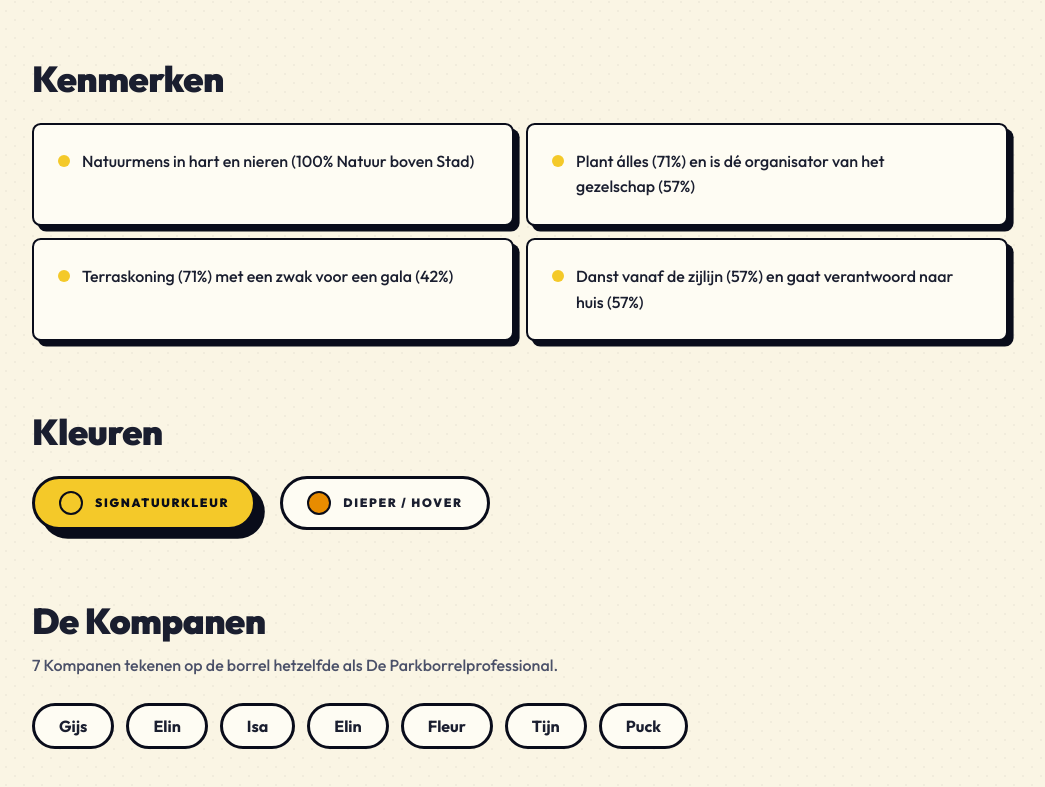
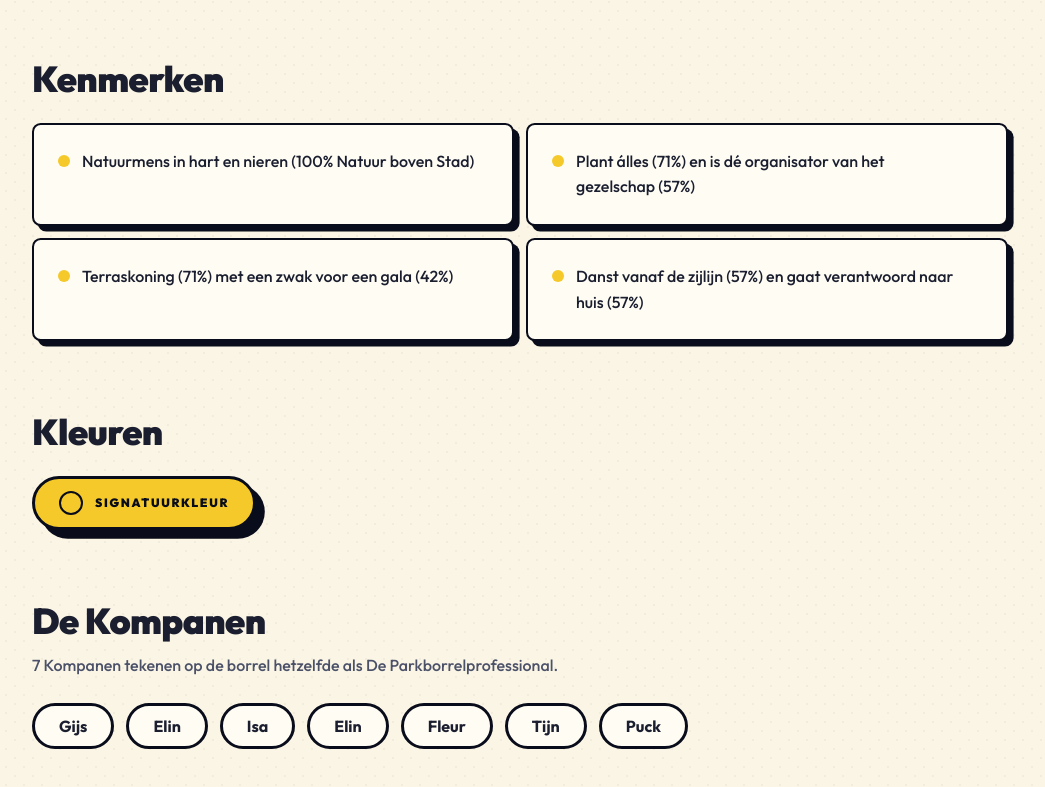
Before and after one commit to dipsaus9/kopstoot-kompanen-borrel-35, a Next.js app: page /typetjes/parkborrelprofessional in a window 1280 px wide. Shown: the part 745-1532 px from the top of the page, without its empty margins (120-1165 px from the left). Built offline with nearby package versions, Linux system fonts and the light colour scheme.

Commit message:
fix: drop dev-jargon 'Dieper/hover' swatch + clean 'Kies één:' question labels

```diff
--- a/components/find-yourself/person-card.tsx
+++ b/components/find-yourself/person-card.tsx
@@ -150,9 +150,6 @@ export function PersonCard({ person }: PersonCardProps) {
                   key={trait.key}
                   className="text-body font-medium leading-body text-foreground"
                 >
-                  <p className="text-caption font-bold tracking-eyebrow text-muted-foreground uppercase">
-                    {trait.label}
-                  </p>
                   <p className="text-pretty">
                     <span className="font-bold text-foreground">
                       {trait.value}
--- a/components/type-page/type-page.tsx
+++ b/components/type-page/type-page.tsx
@@ -190,16 +190,6 @@ export function TypePage({ entry }: TypePageProps) {
               Signatuurkleur
             </span>
           </div>
-          <div className="ink-outline flex min-h-tap items-center gap-stack-sm rounded-pill bg-card px-stack-md py-stack-sm text-card-foreground">
-            <span
-              aria-hidden
-              className="size-6 shrink-0 rounded-pill border-2 border-[var(--brand-cocoa-deep)]"
-              style={{ background: "var(--type-accent-strong)" }}
-            />
-            <span className="text-caption font-black uppercase tracking-eyebrow">
-              Dieper / hover
-            </span>
-          </div>
         </div>
       </section>
 
--- a/lib/data/schema.ts
+++ b/lib/data/schema.ts
@@ -287,19 +287,19 @@ export const QUESTIONS: readonly QuestionField[] = [
   { key: "borrelEnding", number: 12, label: "Hoe eindigt jouw gemiddelde Kompanenborrel?", role: "cluster", type: "single", encoding: "nominal", options: BORREL_ENDING },
   { key: "idealBorrel", number: 13, label: "Wat is jouw ideale borrel?", role: "cluster", type: "single", encoding: "nominal", options: IDEAL_BORREL },
   { key: "borrelRole", number: 14, label: "Op een borrel ben ik meestal…", role: "cluster", type: "single", encoding: "nominal", options: BORREL_ROLE },
-  { key: "planSpontaneous", number: 15, label: "Kies één: Plannen / Spontaan", role: "cluster", type: "single", encoding: "binary", options: PLAN_SPONTANEOUS },
-  { key: "cityNature", number: 16, label: "Kies één: Stad / Natuur", role: "cluster", type: "single", encoding: "binary", options: CITY_NATURE },
-  { key: "festivalTerrace", number: 17, label: "Kies één: Festival / Terras", role: "cluster", type: "single", encoding: "binary", options: FESTIVAL_TERRACE },
-  { key: "earlyBedLate", number: 18, label: "Kies één: Vroeg naar bed / We zien wel waar dit eindigt", role: "cluster", type: "single", encoding: "binary", options: EARLY_BED_LATE },
-  { key: "cuisine", number: 19, label: "Kies één (keuken)", role: "cluster", type: "single", encoding: "nominal", options: CUISINE },
-  { key: "morningEvening", number: 20, label: "Kies één: Ochtendmens / Avondmens", role: "cluster", type: "single", encoding: "binary", options: MORNING_EVENING },
+  { key: "planSpontaneous", number: 15, label: "Plannen of spontaan?", role: "cluster", type: "single", encoding: "binary", options: PLAN_SPONTANEOUS },
+  { key: "cityNature", number: 16, label: "Stad of natuur?", role: "cluster", type: "single", encoding: "binary", options: CITY_NATURE },
+  { key: "festivalTerrace", number: 17, label: "Festival of terras?", role: "cluster", type: "single", encoding: "binary", options: FESTIVAL_TERRACE },
+  { key: "earlyBedLate", number: 18, label: "Vroeg naar bed of doorgaan?", role: "cluster", type: "single", encoding: "binary", options: EARLY_BED_LATE },
+  { key: "cuisine", number: 19, label: "Favoriete keuken?", role: "cluster", type: "single", encoding: "nominal", options: CUISINE },
+  { key: "morningEvening", number: 20, label: "Ochtend- of avondmens?", role: "cluster", type: "single", encoding: "binary", options: MORNING_EVENING },
   { key: "kompaanIfSentence", number: 21, label: 'Maak de zin af: "Je weet dat je een Kompaan bent als…"', role: "showcase", type: "open" },
   { key: "ultimateKompaanTrait", number: 22, label: "Welke eigenschap MOET de ultieme Kompaan volgens jou hebben?", role: "showcase", type: "open" },
   { key: "headBump", number: 23, label: "Hoe vaak stoot je je hoofd?", role: "stat", type: "single", encoding: "ordinal", options: HEAD_BUMP },
   { key: "weatherReaction", number: 24, label: 'Jouw standaard reactie op "hoe is het weer daarboven?"', role: "cluster", type: "single", encoding: "nominal", options: WEATHER_REACTION },
   { key: "drink", number: 25, label: "Jouw vaste borrel-drankje?", role: "cluster", type: "single", encoding: "nominal", options: DRINK },
   { key: "appGroupRole", number: 26, label: "Jouw rol in de app-groep?", role: "cluster", type: "single", encoding: "nominal", options: APP_GROUP_ROLE },
-  { key: "danceSideline", number: 27, label: "Kies één: Dansvloer / Zijlijn", role: "cluster", type: "single", encoding: "binary", options: DANCE_SIDELINE },
+  { key: "danceSideline", number: 27, label: "Dansvloer of zijlijn?", role: "cluster", type: "single", encoding: "binary", options: DANCE_SIDELINE },
   { key: "heightRemark", number: 28, label: "Meest gehoorde lengte-opmerking waar je klaar mee bent?", role: "showcase", type: "open" },
 ] as const;
 
```
